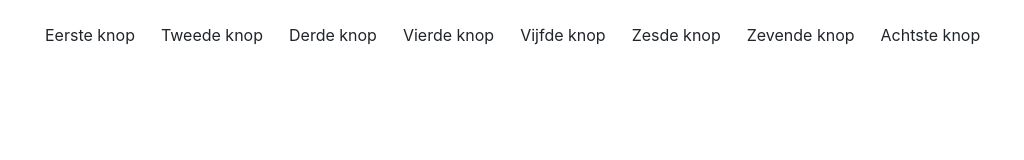
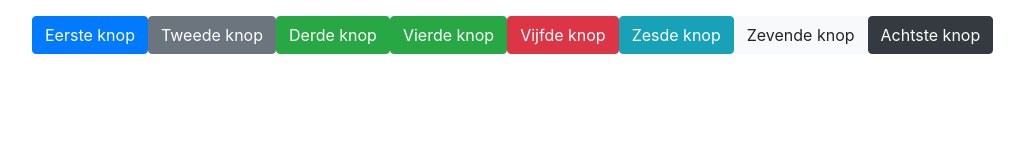
Before and after one commit to ROC-van-Amsterdam-College-Amstelland/fe-op2-css-ids-classes-Justinnnp, a plain HTML site: page opdracht1/index.html in a window 1280 px wide. Shown: the whole page, without its empty margins (38-1062 px from the left). Drawn offline with nearby package versions, Linux system fonts and the light colour scheme.

Commit message:
opdracht 1

```diff
--- a/opdracht1/index.html
+++ b/opdracht1/index.html
@@ -28,14 +28,14 @@
             btn-dark
             -->
 
-            <button class="btn ">Eerste knop</button>
-            <button class="btn ">Tweede knop</button>
-            <button class="btn ">Derde knop</button>
-            <button class="btn ">Vierde knop</button>
-            <button class="btn ">Vijfde knop</button>
-            <button class="btn ">Zesde knop</button>
-            <button class="btn ">Zevende knop</button>
-            <button class="btn ">Achtste knop</button>
+            <button class="btn btn-primary">Eerste knop</button>
+            <button class="btn btn-secondary">Tweede knop</button>
+            <button class="btn btn-success">Derde knop</button>
+            <button class="btn btn-success">Vierde knop</button>
+            <button class="btn btn-danger">Vijfde knop</button>
+            <button class="btn btn-info">Zesde knop</button>
+            <button class="btn btn-light">Zevende knop</button>
+            <button class="btn btn-dark">Achtste knop</button>
         </div>
     </div>
 </body>
```
